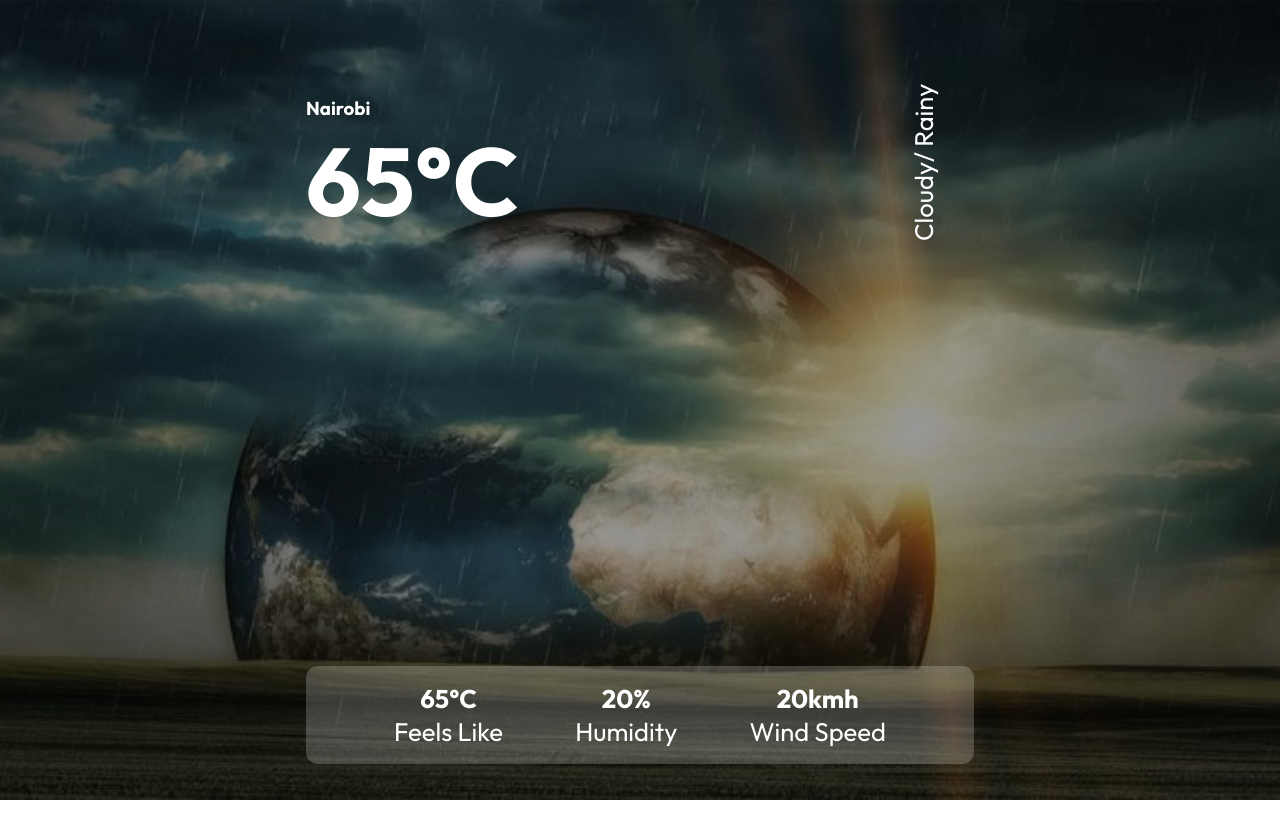
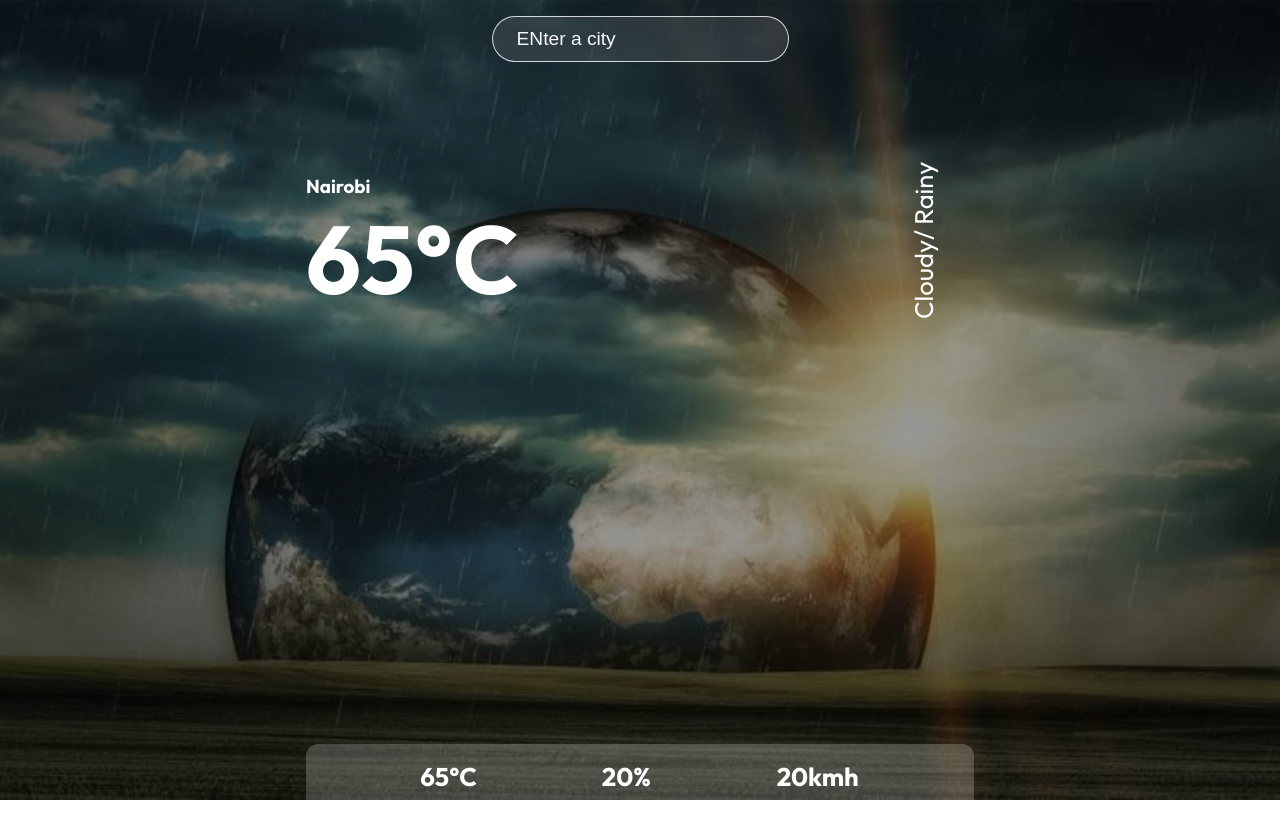
Before and after one commit to NjukiG/my-weather-app, a React (Create React App) app: page / in a window 1280 px wide. Shown: the top 838 px of the page. Before the commit the page ends 800 px from the top, so only its background shows below. Built offline with nearby package versions, Linux system fonts and the light colour scheme.

Commit message:
Fixing the search component for getting data

```diff
--- a/src/App.js
+++ b/src/App.js
@@ -1,13 +1,43 @@
+import axios from "axios";
 import React, { useState } from "react";
 function App() {
+  const [data, setData] = useState({});
 
-  const [data, setData] = useState({})
+  const [location, setLocation] = useState("");
 
-  const [location, setLocation] = useState("")
+  const URL = `https://api.openweathermap.org/data/2.5/weather?q=${location}&appid=146dfe8931b293b83b1f72db06ef1d0c`;
 
-  const URL = `https://api.openweathermap.org/data/2.5/weather?q=${location}&appid=146dfe8931b293b83b1f72db06ef1d0c`
+  // const searchLocation = (e) => {
+  //   if (e.key === "Enter") {
+  //     axios.get(URL).then((res) => {
+  //       setData(res.data);
+  //       console.log(res.data);
+  //     });
+  //     setLocation("");
+  //   }
+  // };
+
+  const getLocation = (e) => {
+    fetch(URL)
+      .then((res) => res.json())
+      .then((data) => {
+        setData(data)
+        console.log(data)
+      });
+      setLocation("")
+  };
+
   return (
     <div className="app">
+      <div className="search">
+        <input
+          type="text"
+          value={location}
+          onChange={(e) => setLocation(e.target.value)}
+          placeholder="ENter a city"
+          onKeyDown={getLocation}
+        />
+      </div>
       <div className="container">
         <div className="top">
           <div className="location">
--- a/src/index.css
+++ b/src/index.css
@@ -48,6 +48,25 @@ h1 {
 }
 
 
+.app .search {
+  text-align: center;
+  padding: 1rem;
+}
+
+.app input {
+  padding: .7rem 1.5rem;
+  font-size: 1.2rem;
+  border-radius: 25px;
+  border: 1px solid rgba(255,255,255, 0.8);
+  background: rgba(255,255,255, 0.1);
+  color: #f8f8f8;
+}
+
+::placeholder {
+  color: #f8f8f8;
+}
+
+
 
 
 .container {
```
